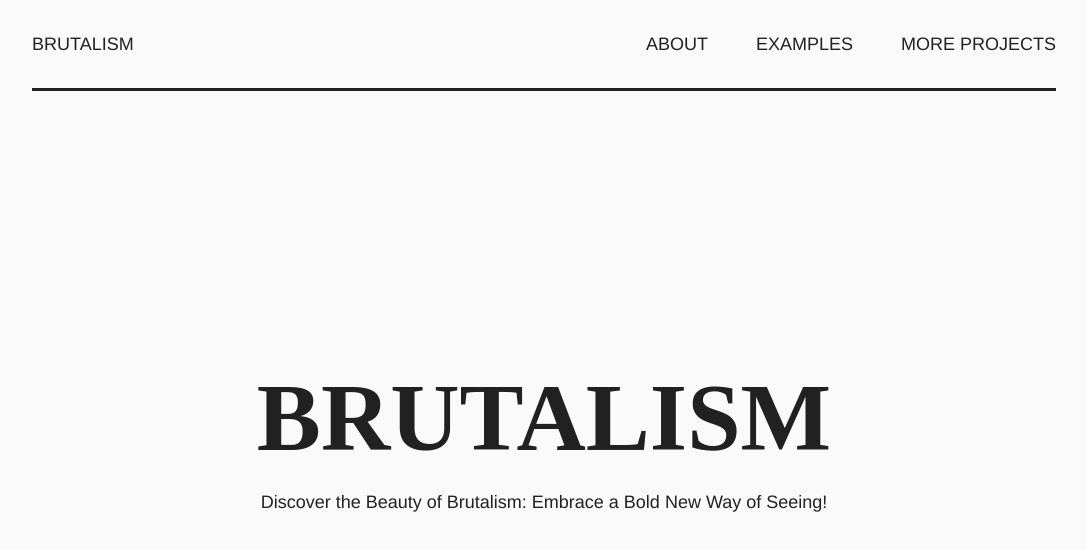
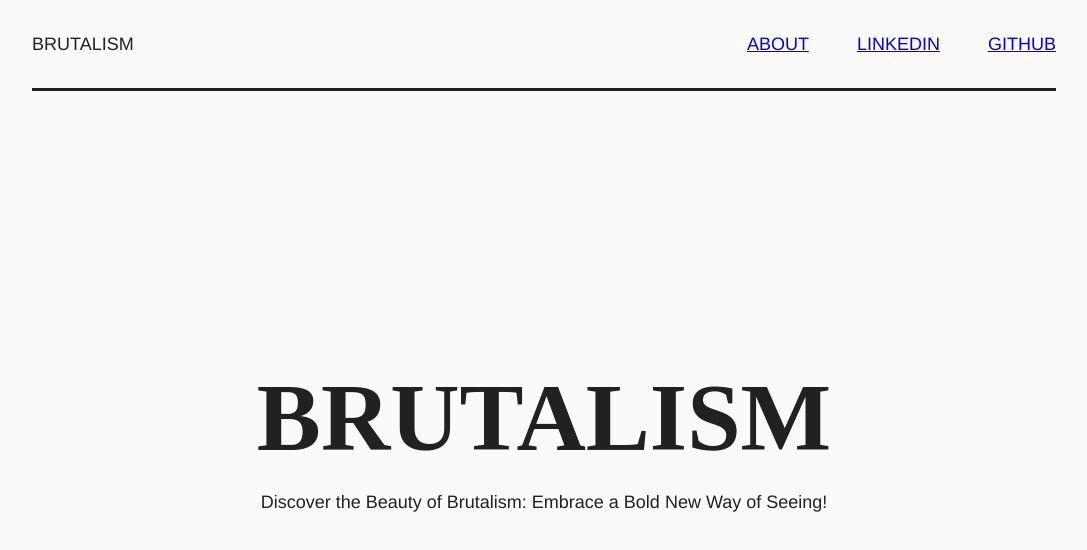
Before and after one commit to jzielinski47/react-brutalist-website, a React (Vite) app: page / in a window 1280 px wide. Shown: the top 550 px of the page, without its empty margins (96-1183 px from the left). Built offline with nearby package versions, Linux system fonts and the light colour scheme; a web font is replaced by a local one.

Commit message:
react-router-redesign

```diff
--- a/package.json
+++ b/package.json
@@ -12,7 +12,8 @@
     "framer-motion": "^10.0.1",
     "react": "^18.2.0",
     "react-dom": "^18.2.0",
-    "react-intersection-observer": "^9.4.3"
+    "react-intersection-observer": "^9.4.3",
+    "react-router-dom": "^6.8.2"
   },
   "devDependencies": {
     "@types/react": "^18.0.27",
--- a/src/App.tsx
+++ b/src/App.tsx
@@ -1,49 +1,27 @@
-import { motion } from 'framer-motion';
+import { createBrowserRouter, createRoutesFromElements, Outlet, Route, RouterProvider } from 'react-router-dom';
 
-import { CONTENT as content } from './assets/content';
-import Panel from './components/Panel';
-import Section from './components/Section';
-import Header from './elements/Header';
+import Root from './elements/Root';
+import Home from './screens/Home';
+
 
 const App = () => {
+
+  const router = createBrowserRouter(
+    createRoutesFromElements(
+      <Route path="/" element={<Root />}>
+        <Route index element={<Home />} />
+      </Route>
+    )
+  )
+
   return (
     <div className="app">
-      <Header title={content.header.title} navigation={content.header.navigation} />
-      <div className='container'>
-        <motion.div animate={{ y: 0 }} initial={{ y: -200 }} transition={{ delay: 0.1 }} className='hero'>
-          <h1>{content.hero.title}</h1>
-          <p className='bodytext'>{content.hero.description}</p>
-        </motion.div>
-        <motion.div className='panels' animate={{ y: 0 }} initial={{ y: 200 }} transition={{ delay: 1 }} >
-          {content.hero.panels.map((panel, i) => {
-            return (
-              <Panel key={i} title={panel.title} description={panel.description} image={panel.image} />
-            )
-          })}
-        </motion.div>
-        <hr />
-        <div className='sections'>
-          {content.sections.map((section, i) => {
-            return (
-              <Section key={i} title={section.title} description={section.description} image={section.image} index={i} />
-            )
-          })}
-        </div>
-        <hr />
-        <div className='examples'>
-          <h1>examples</h1>
-          {content.examples.map((exm, i) => {
-            return (
-              <Section key={i} title={exm.title} description={exm.description} image={exm.image} index={i} />
-            )
-          })}
-        </div>
-      </div>
-      <footer>
-        <h2>{content.footer.content}</h2>
-      </footer>
+      <RouterProvider router={router} />
     </div>
   )
+
 }
 
+
+
 export default App
--- a/src/assets/content.ts
+++ b/src/assets/content.ts
@@ -15,8 +15,8 @@ export const CONTENT = {
         title: 'Brutalism',
         navigation: [
             { title: 'about', href: '#' },
-            { title: 'examples', href: '#' },
-            { title: 'more projects', href: '#' },
+            { title: 'linkedin', href: 'https://www.linkedin.com/in/jakub-zieli%C5%84ski-750747243/' },
+            { title: 'github', href: 'https://github.com/jzielinski47' },
         ],
     },
     hero: {
--- a/src/components/NavigationItem.tsx
+++ b/src/components/NavigationItem.tsx
@@ -1,10 +1,12 @@
 import React from 'react'
+import { Link } from 'react-router-dom';
 
 const NavigationItem = ({ title, href }: { title: string; href: string; }) => {
     return (
         <li>
-
-            <h2>{title}</h2>
+            <Link to="/">
+                <h2>{title}</h2>
+            </Link>
         </li>
     )
 }
--- /dev/null
+++ b/src/elements/Footer.tsx
@@ -0,0 +1,12 @@
+import React from 'react'
+import { CONTENT as content } from '../assets/content';
+
+const Footer = () => {
+    return (
+        <footer>
+            <h2>{content.footer.content}</h2>
+        </footer>
+    )
+}
+
+export default Footer
--- /dev/null
+++ b/src/elements/Root.tsx
@@ -0,0 +1,22 @@
+import React from 'react'
+import Footer from './Footer'
+import Header from './Header'
+import { CONTENT as content } from '../assets/content';
+import { Outlet } from 'react-router-dom';
+
+
+const Root = () => {
+    return (
+        <>
+            <Header title={content.header.title} navigation={content.header.navigation} />
+
+            <div className='container'>
+                <Outlet />
+            </div>
+
+            <Footer />
+        </>
+    )
+}
+
+export default Root
--- /dev/null
+++ b/src/screens/Home.tsx
@@ -0,0 +1,36 @@
+import { motion } from 'framer-motion'
+import Panel from '../components/Panel';
+import Section from '../components/Section';
+
+import { CONTENT as content } from '../assets/content';
+import React from 'react'
+
+const Home = () => {
+    return (
+        <><motion.div animate={{ y: 0 }} initial={{ y: -200 }} transition={{ delay: 0.1 }} className='hero'>
+            <h1>{content.hero.title}</h1>
+            <p className='bodytext'>{content.hero.description}</p>
+        </motion.div><motion.div className='panels' animate={{ y: 0 }} initial={{ y: 200 }} transition={{ delay: 1 }}>
+                {content.hero.panels.map((panel, i) => {
+                    return (
+                        <Panel key={i} title={panel.title} description={panel.description} image={panel.image} />
+                    )
+                })}
+            </motion.div><hr /><div className='sections'>
+                {content.sections.map((section, i) => {
+                    return (
+                        <Section key={i} title={section.title} description={section.description} image={section.image} index={i} />
+                    )
+                })}
+            </div><hr /><div className='examples'>
+                <h1>examples</h1>
+                {content.examples.map((exm, i) => {
+                    return (
+                        <Section key={i} title={exm.title} description={exm.description} image={exm.image} index={i} />
+                    )
+                })}
+            </div></>
+    )
+}
+
+export default Home
```
Also changed, not shown: 1 other file (tests, documents, lock files or other folders).
